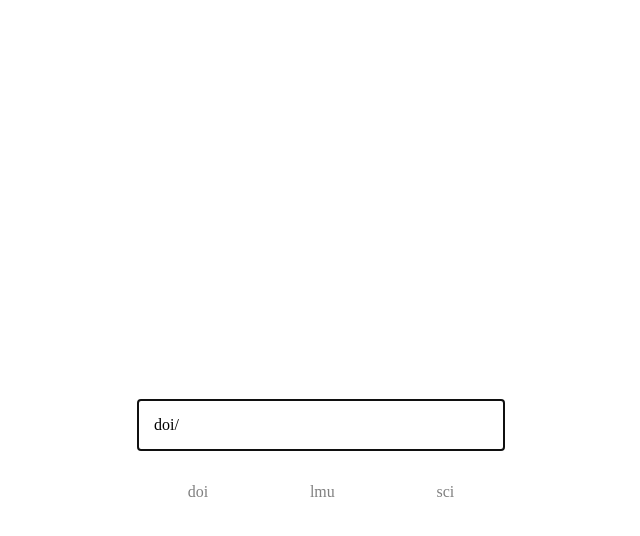
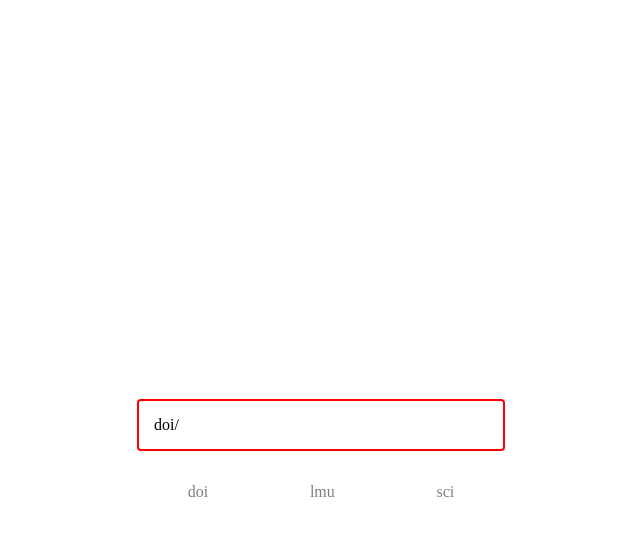
Before and after one commit to app-5ls-de/doi, a Jekyll site: the page built from index.html, in a window 1280 px wide. Shown: the top 536 px of the page, without its empty margins (319-959 px from the left). Built offline with Jekyll 4.4.1, drawn with Linux system fonts in a browser that asks for light colours.

Commit message:
css highlight invalid doi input

```diff
--- a/_layouts/main.html
+++ b/_layouts/main.html
@@ -67,6 +67,12 @@
             pointer-events: none;
         }
 
+
+        .invalid div#input {
+            border: 1px solid red;
+            outline: red auto 1px;
+        }
+
     </style>
 
 </head>
```
Also changed, not shown: other parts of _layouts/main.html (+1 -1 lines).
